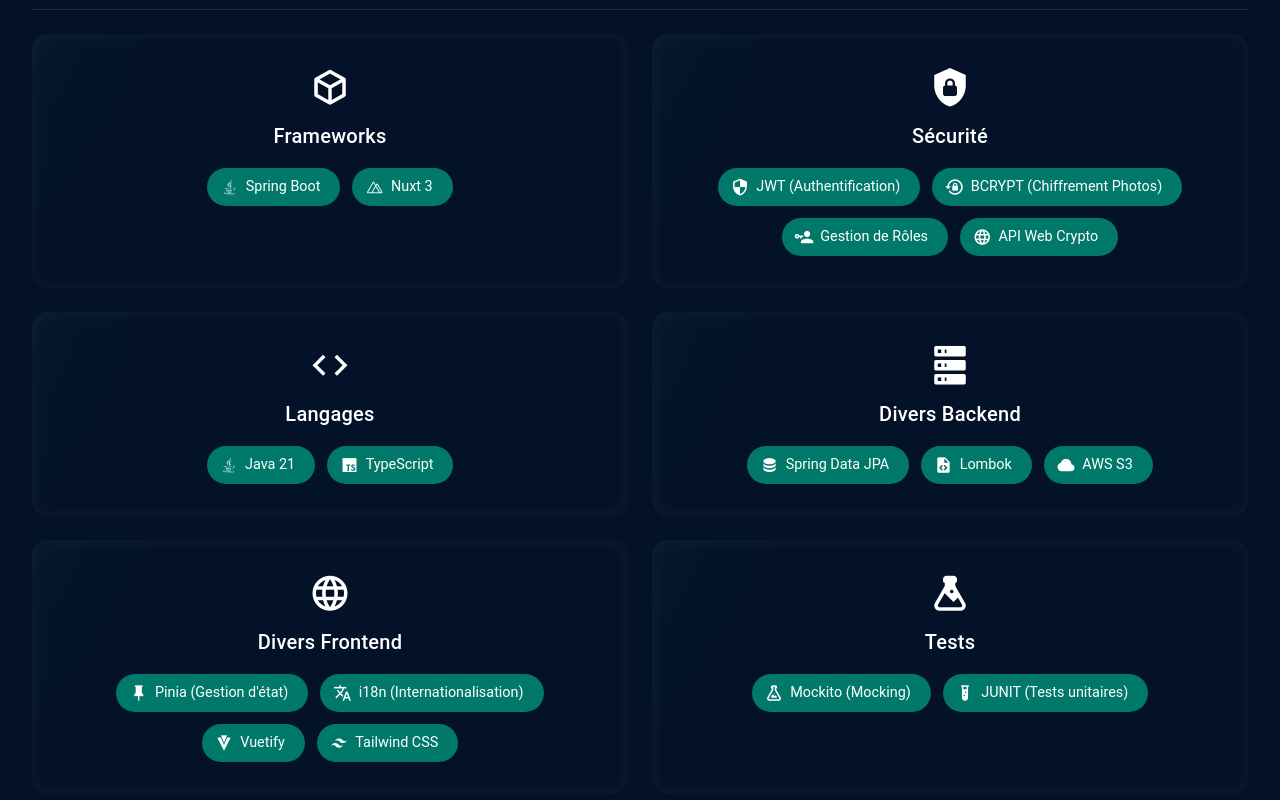
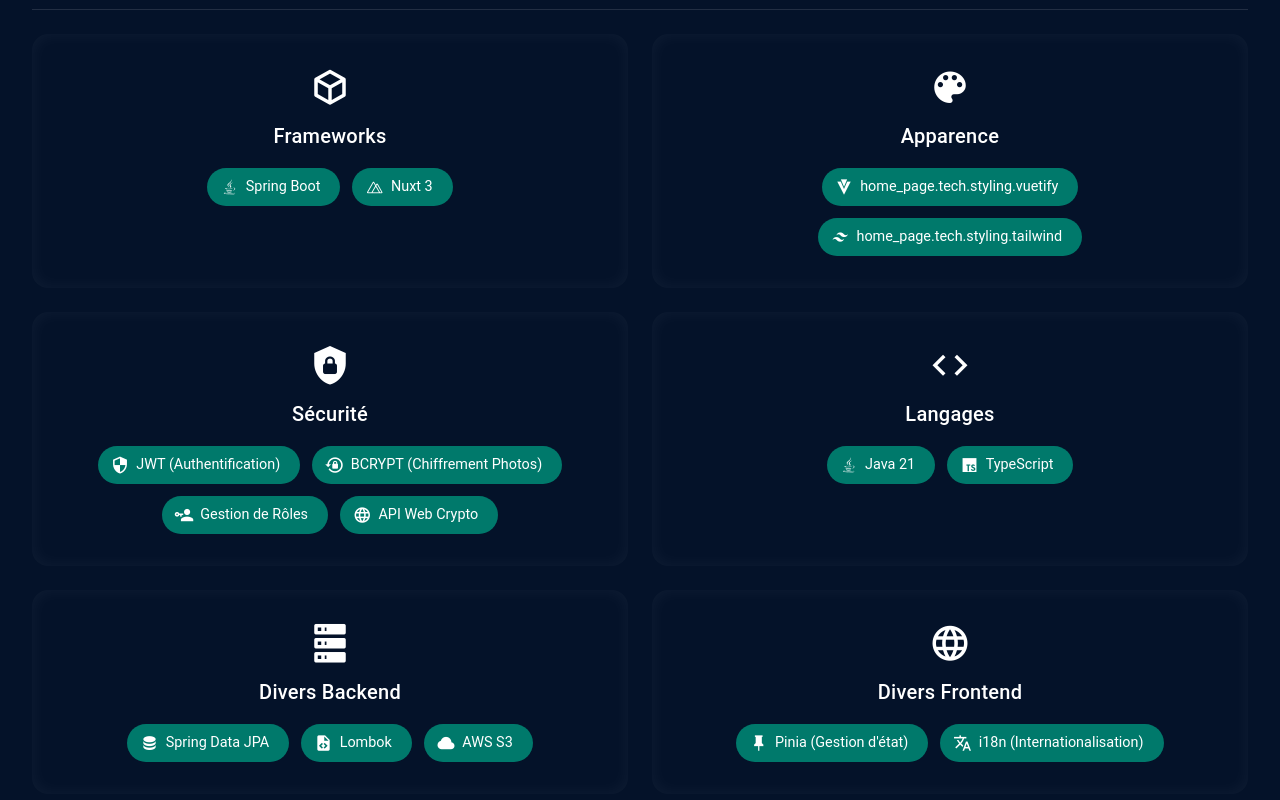
Before and after one commit to erwan-legoff/photone, a Nuxt app: page / in a window 1280 px wide. Shown: the part 760-1560 px from the top of the page. Built offline with nearby package versions, Linux system fonts and the light colour scheme.

Commit message:
better animations

```diff
--- a/app/pages/index.vue
+++ b/app/pages/index.vue
@@ -54,14 +54,14 @@
       </h2>
 
       <div class="tech-grid">
-        <div v-for="cat in categories" :key="cat.key" class="tile" @mousemove="onTileMove($event, cat.key)"
-          @mouseleave="onTileLeave(cat.key)" :style="tileStyles[cat.key]">
+        <div v-for="cat in categories" :key="cat.key" class="tile" :style="tileStyles[cat.key]"
+          @mousemove="(e) => throttledMove(e, cat.key)" @mouseleave="() => onTileLeave(cat.key)">
           <v-icon :icon="cat.icon" size="42" class="mb-3" />
           <h3 class="text-h6 font-weight-medium mb-4">
             {{ $t(`home_page.tech.${cat.key}.title`) }}
           </h3>
           <div class="d-flex flex-wrap justify-center ga-3">
-            <v-chip size="large" v-for="item in cat.items" :key="item.key" color="primary" variant="flat"
+            <v-chip v-for="item in cat.items" :key="item.key" size="large" color="primary" variant="flat"
               :prepend-icon="item.icon" class="tech-chip px-5 py-3">
               {{ $t(`home_page.tech.${cat.key}.${item.key}`) }}
             </v-chip>
@@ -83,24 +83,12 @@
             {{ $t('home_page.features.done') }}
           </h3>
           <v-list density="compact" class="bg-transparent">
-            <v-list-item prepend-icon="mdi-upload">
-              {{ $t('home_page.features.upload') }}
-            </v-list-item>
-            <v-list-item prepend-icon="mdi-database-lock">
-              {{ $t('home_page.features.storage') }}
-            </v-list-item>
-            <v-list-item prepend-icon="mdi-image-multiple">
-              {{ $t('home_page.features.display') }}
-            </v-list-item>
-            <v-list-item prepend-icon="mdi-api">
-              {{ $t('home_page.features.api') }}
-            </v-list-item>
-            <v-list-item prepend-icon="mdi-account-plus">
-              {{ $t('home_page.features.signup') }}
-            </v-list-item>
-            <v-list-item prepend-icon="mdi-security">
-              {{ $t('home_page.features.auth') }}
-            </v-list-item>
+            <v-list-item prepend-icon="mdi-upload">{{ $t('home_page.features.upload') }}</v-list-item>
+            <v-list-item prepend-icon="mdi-database-lock">{{ $t('home_page.features.storage') }}</v-list-item>
+            <v-list-item prepend-icon="mdi-image-multiple">{{ $t('home_page.features.display') }}</v-list-item>
+            <v-list-item prepend-icon="mdi-api">{{ $t('home_page.features.api') }}</v-list-item>
+            <v-list-item prepend-icon="mdi-account-plus">{{ $t('home_page.features.signup') }}</v-list-item>
+            <v-list-item prepend-icon="mdi-security">{{ $t('home_page.features.auth') }}</v-list-item>
           </v-list>
         </v-col>
         <v-col cols="12" md="6">
@@ -109,33 +97,15 @@
             {{ $t('home_page.features.planned') }}
           </h3>
           <v-list density="compact" class="bg-transparent">
-            <v-list-item prepend-icon="mdi-key-variant">
-              {{ $t('home_page.features.reset') }}
-            </v-list-item>
-            <v-list-item prepend-icon="mdi-email-check">
-              {{ $t('home_page.features.mail') }}
-            </v-list-item>
-            <v-list-item prepend-icon="mdi-shield-lock">
-              {{ $t('home_page.features.encrypt') }}
-            </v-list-item>
-            <v-list-item prepend-icon="mdi-folder-multiple-image">
-              {{ $t('home_page.features.albums') }}
-            </v-list-item>
-            <v-list-item prepend-icon="mdi-account-group">
-              {{ $t('home_page.features.groups') }}
-            </v-list-item>
-            <v-list-item prepend-icon="mdi-share-variant">
-              {{ $t('home_page.features.share') }}
-            </v-list-item>
-            <v-list-item prepend-icon="mdi-tag-multiple">
-              {{ $t('home_page.features.tags') }}
-            </v-list-item>
-            <v-list-item prepend-icon="mdi-sync">
-              {{ $t('home_page.features.sync') }}
-            </v-list-item>
-            <v-list-item prepend-icon="mdi-desktop-mac-dashboard">
-              {{ $t('home_page.features.desktop') }}
-            </v-list-item>
+            <v-list-item prepend-icon="mdi-key-variant">{{ $t('home_page.features.reset') }}</v-list-item>
+            <v-list-item prepend-icon="mdi-email-check">{{ $t('home_page.features.mail') }}</v-list-item>
+            <v-list-item prepend-icon="mdi-shield-lock">{{ $t('home_page.features.encrypt') }}</v-list-item>
+            <v-list-item prepend-icon="mdi-folder-multiple-image">{{ $t('home_page.features.albums') }}</v-list-item>
+            <v-list-item prepend-icon="mdi-account-group">{{ $t('home_page.features.groups') }}</v-list-item>
+            <v-list-item prepend-icon="mdi-share-variant">{{ $t('home_page.features.share') }}</v-list-item>
+            <v-list-item prepend-icon="mdi-tag-multiple">{{ $t('home_page.features.tags') }}</v-list-item>
+            <v-list-item prepend-icon="mdi-sync">{{ $t('home_page.features.sync') }}</v-list-item>
+            <v-list-item prepend-icon="mdi-desktop-mac-dashboard">{{ $t('home_page.features.desktop') }}</v-list-item>
           </v-list>
         </v-col>
       </v-row>
@@ -143,74 +113,40 @@
   </v-container>
 </template>
 
-<script setup>
+<script setup lang="ts">
 import { reactive } from 'vue'
+import { useMouse, useThrottleFn } from '@vueuse/core'
+
+// basic mouse position
+const { x, y } = useMouse()
+// wrap move handler in throttle to reduce CPU
+const throttledMove = useThrottleFn(onTileMove, 50)
 
 const categories = [
-  {
-    key: 'frameworks', icon: 'mdi-cube-outline', items: [
-      { key: 'spring', icon: 'mdi-language-java' },
-      { key: 'nuxt', icon: 'mdi-nuxt' }
-    ]
-  },
-  {
-    key: 'security', icon: 'mdi-shield-lock', items: [
-      { key: 'jwt', icon: 'mdi-security' },
-      { key: 'bcrypt', icon: 'mdi-lock-reset' },
-      { key: 'roleMgmt', icon: 'mdi-account-key' },
-      { key: 'webCryptoApi', icon: 'mdi-web' }
-    ]
-  },
-  {
-    key: 'languages', icon: 'mdi-code-tags', items: [
-      { key: 'java', icon: 'mdi-language-java' },
-      { key: 'typescript', icon: 'mdi-language-typescript' }
-    ]
-  },
-  {
-    key: 'otherBack', icon: 'mdi-server', items: [
-      { key: 'springDataJpa', icon: 'mdi-database' },
-      { key: 'lombok', icon: 'mdi-file-code' },
-      { key: 'awsS3', icon: 'mdi-cloud' }
-    ]
-  },
-  {
-    key: 'otherFrontend', icon: 'mdi-web', items: [
-      { key: 'pinia', icon: 'mdi-pin' },
-      { key: 'i18n', icon: 'mdi-translate' },
-      { key: 'vuetify', icon: 'mdi-vuetify' },
-      { key: 'tailwind', icon: 'mdi-tailwind' }
-    ]
-  },
-  {
-    key: 'testing', icon: 'mdi-flask', items: [
-      { key: 'mockito', icon: 'mdi-flask-outline' },
-      { key: 'junit', icon: 'mdi-test-tube' }
-    ]
-  }
+  { key: 'frameworks', icon: 'mdi-cube-outline', items: [{ key: 'spring', icon: 'mdi-language-java' }, { key: 'nuxt', icon: 'mdi-nuxt' }] },
+  { key: 'styling', icon: 'mdi-palette', items: [{ key: 'vuetify', icon: 'mdi-vuetify' }, { key: 'tailwind', icon: 'mdi-tailwind' }] },
+  { key: 'security', icon: 'mdi-shield-lock', items: [{ key: 'jwt', icon: 'mdi-security' }, { key: 'bcrypt', icon: 'mdi-lock-reset' }, { key: 'roleMgmt', icon: 'mdi-account-key' }, { key: 'webCryptoApi', icon: 'mdi-web' }] },
+  { key: 'languages', icon: 'mdi-code-tags', items: [{ key: 'java', icon: 'mdi-language-java' }, { key: 'typescript', icon: 'mdi-language-typescript' }] },
+  { key: 'otherBack', icon: 'mdi-server', items: [{ key: 'springDataJpa', icon: 'mdi-database' }, { key: 'lombok', icon: 'mdi-file-code' }, { key: 'awsS3', icon: 'mdi-cloud' }] },
+  { key: 'otherFrontend', icon: 'mdi-web', items: [{ key: 'pinia', icon: 'mdi-pin' }, { key: 'i18n', icon: 'mdi-translate' }] },
+  { key: 'testing', icon: 'mdi-flask', items: [{ key: 'mockito', icon: 'mdi-flask-outline' }, { key: 'junit', icon: 'mdi-test-tube' }] }
 ]
 
-// Styles dynamiques pour l’effet reflet
-const tileStyles = reactive({})
-categories.forEach(c => (tileStyles[c.key] = {}))
+const tileStyles = reactive(
+  Object.fromEntries(categories.map(c => [c.key, { '--rfl-x': '-75%', '--rfl-y': '-50%' }]))
+)
 
-let lastTime = 0
-const THROTTLE = 200 // throttle interval en ms
-
-function onTileMove(e, key) {
-  const now = performance.now()
-  if (now - lastTime < THROTTLE) return
-  lastTime = now
-
-  const rect = e.currentTarget.getBoundingClientRect()
-  const x = e.clientX - rect.left
-  const y = e.clientY - rect.top
-
-  tileStyles[key] = { '--rfl-x': `${x}px`, '--rfl-y': `${y}px` }
+function onTileMove(e: MouseEvent, key: string) {
+  const target = e.currentTarget as HTMLElement
+  const rect = target.getBoundingClientRect()
+  tileStyles[key] = {
+    '--rfl-x': `${x.value - rect.left}px`,
+    '--rfl-y': `${y.value - rect.top}px`
+  }
 }
 
-function onTileLeave(key) {
-  tileStyles[key] = {}
+function onTileLeave(key: string) {
+  tileStyles[key] = { '--rfl-x': '-75%', '--rfl-y': '-50%' }
 }
 
 definePageMeta({ public: true })
@@ -222,14 +158,12 @@ definePageMeta({ public: true })
   background: var(--v-theme-surface);
 }
 
-/* Tech grid */
 .tech-grid {
   display: grid;
   gap: 1.5rem;
   grid-template-columns: repeat(auto-fit, minmax(500px, 1fr));
 }
 
-/* Tile style */
 .tile {
   position: relative;
   padding: 2rem;
@@ -251,7 +185,7 @@ definePageMeta({ public: true })
   height: 100%;
   transform: translateX(-50%) skewX(-25deg);
   background: linear-gradient(120deg, transparent, rgba(255, 255, 255, 0.15), transparent);
-  transition: left 0.65s ease-out;
+  transition: left 0.6s ease;
 }
 
 .tile::after {
@@ -263,11 +197,10 @@ definePageMeta({ public: true })
   width: 200%;
   height: 200%;
   background: radial-gradient(circle at center, rgba(var(--v-theme-primary), 0.18), transparent 70%);
-  transition: top 0.85s ease-out, left 1s ease-out;
+  transition: top 0.2s ease, left 0.2s ease;
   pointer-events: none;
 }
 
-/* Chips */
 .tech-chip {
   font-size: 0.9rem;
   transition: transform 0.2s, background-color 0.2s;
@@ -278,7 +211,6 @@ definePageMeta({ public: true })
   background-color: rgba(var(--v-theme-accent), 0.15) !important;
 }
 
-/* CTA buttons */
 .cta-btn {
   transition: transform 0.3s ease, box-shadow 0.3s ease;
 }
--- a/package.json
+++ b/package.json
@@ -26,7 +26,7 @@
   "devDependencies": {
     "@nuxt/eslint": "^1.4.1",
     "@nuxtjs/i18n": "^9.5.4",
-    "@vueuse/nuxt": "^13.2.0",
+    "@vueuse/nuxt": "^13.4.0",
     "nuxt": "^3.17.4",
     "typescript": "^5.8.3",
     "vite-plugin-vuetify": "^2.1.1",
```
Also changed, not shown: 1 other file (tests, documents, lock files or other folders).
